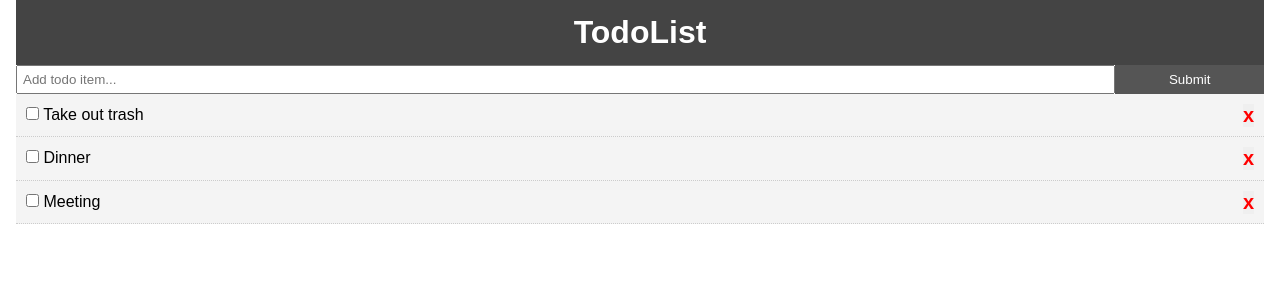
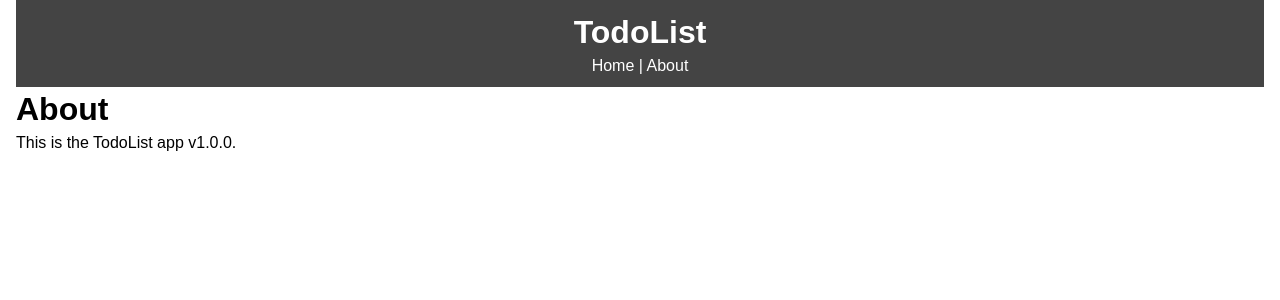
Before and after one commit to StephenCavender/traversy-react-crash-course-todo, a React (Create React App) app: page /about in a window 1280 px wide. Shown: the top 300 px of the page. Built offline with nearby package versions, Linux system fonts and the light colour scheme; the HTML template or start-up script is replaced by a standard one.

Commit message:
add routing and navigation

```diff
--- a/package.json
+++ b/package.json
@@ -8,6 +8,7 @@
     "@testing-library/user-event": "^7.2.1",
     "react": "^17.0.0",
     "react-dom": "^17.0.0",
+    "react-router-dom": "^5.2.0",
     "react-scripts": "3.4.4",
     "uuid": "^8.3.1"
   },
--- a/src/App.js
+++ b/src/App.js
@@ -1,7 +1,9 @@
 import React from 'react';
-import Header from './components/layout/Header'
-import Todos from './components/Todos'
-import AddTodo from './components/AddTodo'
+import { BrowserRouter as Router, Route } from 'react-router-dom';
+import Header from './components/layout/Header';
+import Todos from './components/Todos';
+import AddTodo from './components/AddTodo';
+import About from './components/pages/About';
 import { v4 as uuidv4 } from 'uuid';
 
 import './App.css';
@@ -54,16 +56,23 @@
 
   render() {
     return (
+      <Router>
         <div className="App">
           <div className="container">
             <Header />
+            <Route exact path="/" render={props => (
+              <React.Fragment>
                 <AddTodo addTodo={this.addTodo} />
                 <Todos
                   todos={this.state.todos}
                   toggleComplete={this.toggleComplete}
                   deleteTodo={this.deleteTodo} />
+              </React.Fragment>
+            )}/>
+            <Route path="/about" component={About} />
           </div>
         </div>
+      </Router>
     );
   }
 }
--- a/src/components/layout/Header.js
+++ b/src/components/layout/Header.js
@@ -1,9 +1,11 @@
 import React from 'react';
+import { Link } from 'react-router-dom';
 
 function Header() {
     return (
         <header style={headerStyle}>
             <h1>TodoList</h1>
+            <Link to="/" style={linkStyle}>Home</Link> | <Link to="/about" style={linkStyle}>About</Link>
         </header>
     )
 }
@@ -15,4 +17,9 @@
     padding: '10px'
 }
 
+const linkStyle = {
+    color: '#fff',
+    textDecoration: 'none'
+}
+
 export default Header;
--- /dev/null
+++ b/src/components/pages/About.js
@@ -0,0 +1,10 @@
+import React from 'react'
+
+export default function About() {
+    return (
+        <React.Fragment>
+            <h1>About</h1>
+            <p>This is the TodoList app v1.0.0. </p>
+        </React.Fragment>
+    )
+}
```
Also changed, not shown: 1 other file (tests, documents, lock files or other folders). Lines whose indentation alone changed are shown as unchanged.
